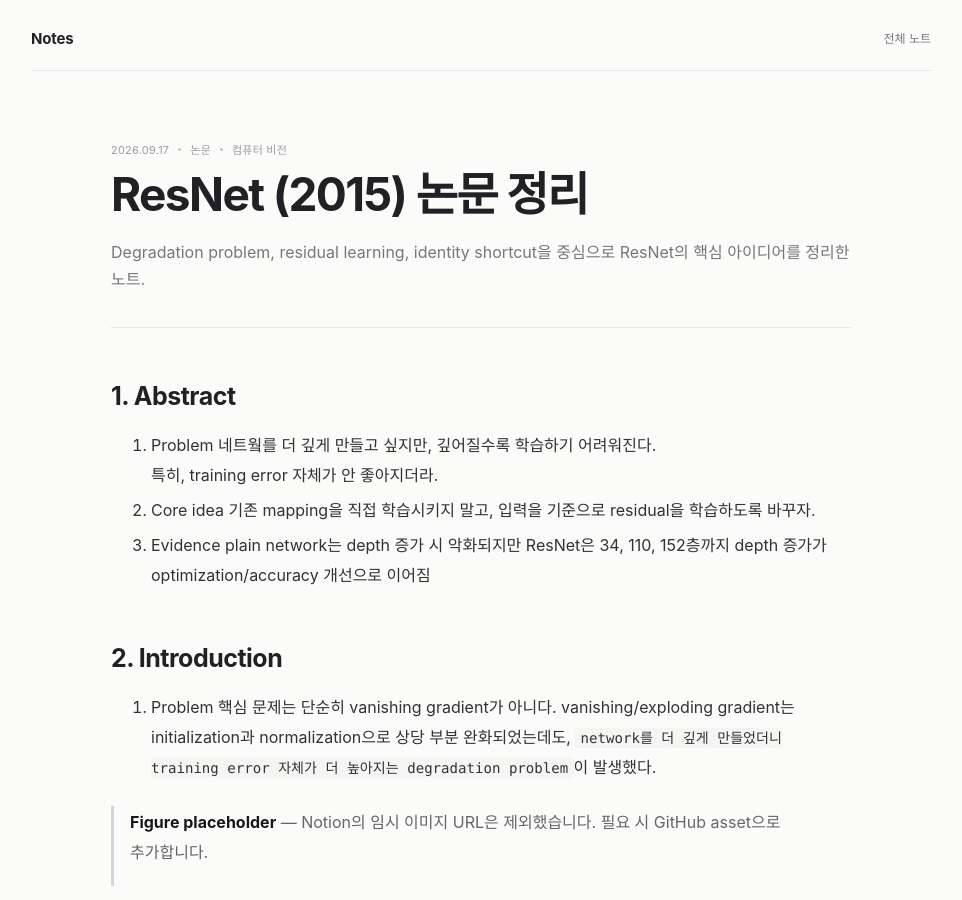
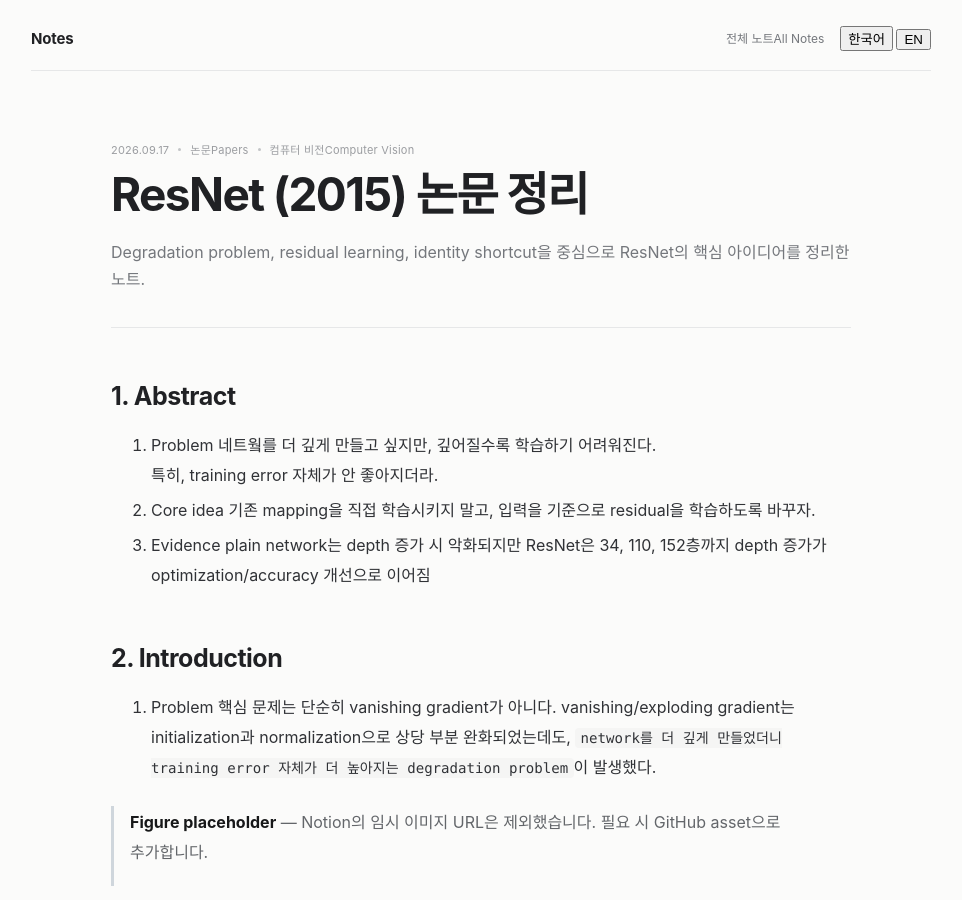
Before and after one commit to nayana224/nayana224.github.io, a Jekyll site: the page built from _notes/resnet-2015.md, in a window 1280 px wide and 900 px high. Shown: the whole window, without its empty margins (159-1121 px from the left). Built offline with Jekyll 4.4.1, drawn with Linux system fonts in a browser that asks for light colours.

Commit message:
notes: keep document content canonical with bilingual UI

```diff
--- a/_layouts/note.html
+++ b/_layouts/note.html
@@ -3,15 +3,21 @@
 <head>
   <meta charset="utf-8">
   <meta name="viewport" content="width=device-width">
-  <title>{{ page.title_ko | default: page.title }} | Inpyo Lee</title>
-  <link rel="stylesheet" href="{{ '/stylesheets/notes.css?v=20260919-6' | relative_url }}">
+  <title>{{ page.title }} | Inpyo Lee</title>
+  <link rel="stylesheet" href="{{ '/stylesheets/notes.css?v=20260919-7' | relative_url }}">
 </head>
-<body class="note-page">
+<body class="note-page" data-notes-lang="ko">
   <div class="note-shell">
     <header class="notes-topbar">
-      <a class="notes-brand" href="/notes/?v=20260919-6">Notes</a>
+      <a class="notes-brand" href="/notes/?v=20260919-7">Notes</a>
       <div class="notes-actions">
-        <a href="/notes/?v=20260919-6">전체 노트</a>
+        <a href="/notes/?v=20260919-7">
+          <span class="ui-ko">전체 노트</span><span class="ui-en">All Notes</span>
+        </a>
+        <div class="notes-language-switcher" role="group" aria-label="Language">
+          <button type="button" data-lang="ko" class="active" aria-pressed="true">한국어</button>
+          <button type="button" data-lang="en" aria-pressed="false">EN</button>
+        </div>
       </div>
     </header>
 
@@ -19,29 +25,65 @@
       <div class="note-meta">
         {% if page.date %}<time>{{ page.date | date: "%Y.%m.%d" }}</time>{% endif %}
         {% if page.category %}
-        <span>{{ page.category_ko | default: page.category }}</span>
+        <span>
+          <span class="ui-ko">{{ page.category_ko | default: page.category }}</span>
+          <span class="ui-en">{{ page.category_en | default: page.category }}</span>
+        </span>
         {% endif %}
         {% if page.topic %}
-        <span>{{ page.topic_ko | default: page.topic }}</span>
+        <span>
+          <span class="ui-ko">{{ page.topic_ko | default: page.topic }}</span>
+          <span class="ui-en">{{ page.topic_en | default: page.topic }}</span>
+        </span>
         {% endif %}
       </div>
 
-      <h1>{{ page.title_ko | default: page.title }}</h1>
+      <h1>{{ page.title }}</h1>
 
       {% if page.summary %}
-      <p class="note-summary">{{ page.summary_ko | default: page.summary }}</p>
+      <p class="note-summary">{{ page.summary }}</p>
       {% endif %}
 
       <div class="note-divider"></div>
 
-      <div class="note-content" lang="ko">
+      <div class="note-content" lang="{{ page.source_language | default: 'ko' }}">
         {{ content }}
       </div>
 
       <nav class="note-bottom-nav">
-        <a href="/notes/?v=20260919-6">← Notes로 돌아가기</a>
+        <a href="/notes/?v=20260919-7">
+          <span class="ui-ko">← Notes로 돌아가기</span>
+          <span class="ui-en">← Back to Notes</span>
+        </a>
       </nav>
     </article>
   </div>
+
+  <script>
+    (function () {
+      var lang = localStorage.getItem('notes-ui-lang') || 'ko';
+      var buttons = document.querySelectorAll('.notes-language-switcher button');
+
+      function applyLanguage(nextLang) {
+        lang = nextLang;
+        localStorage.setItem('notes-ui-lang', lang);
+        document.body.setAttribute('data-notes-lang', lang);
+
+        buttons.forEach(function (button) {
+          var active = button.getAttribute('data-lang') === lang;
+          button.classList.toggle('active', active);
+          button.setAttribute('aria-pressed', String(active));
+        });
+      }
+
+      buttons.forEach(function (button) {
+        button.addEventListener('click', function () {
+          applyLanguage(button.getAttribute('data-lang'));
+        });
+      });
+
+      applyLanguage(lang);
+    })();
+  </script>
 </body>
 </html>
```
